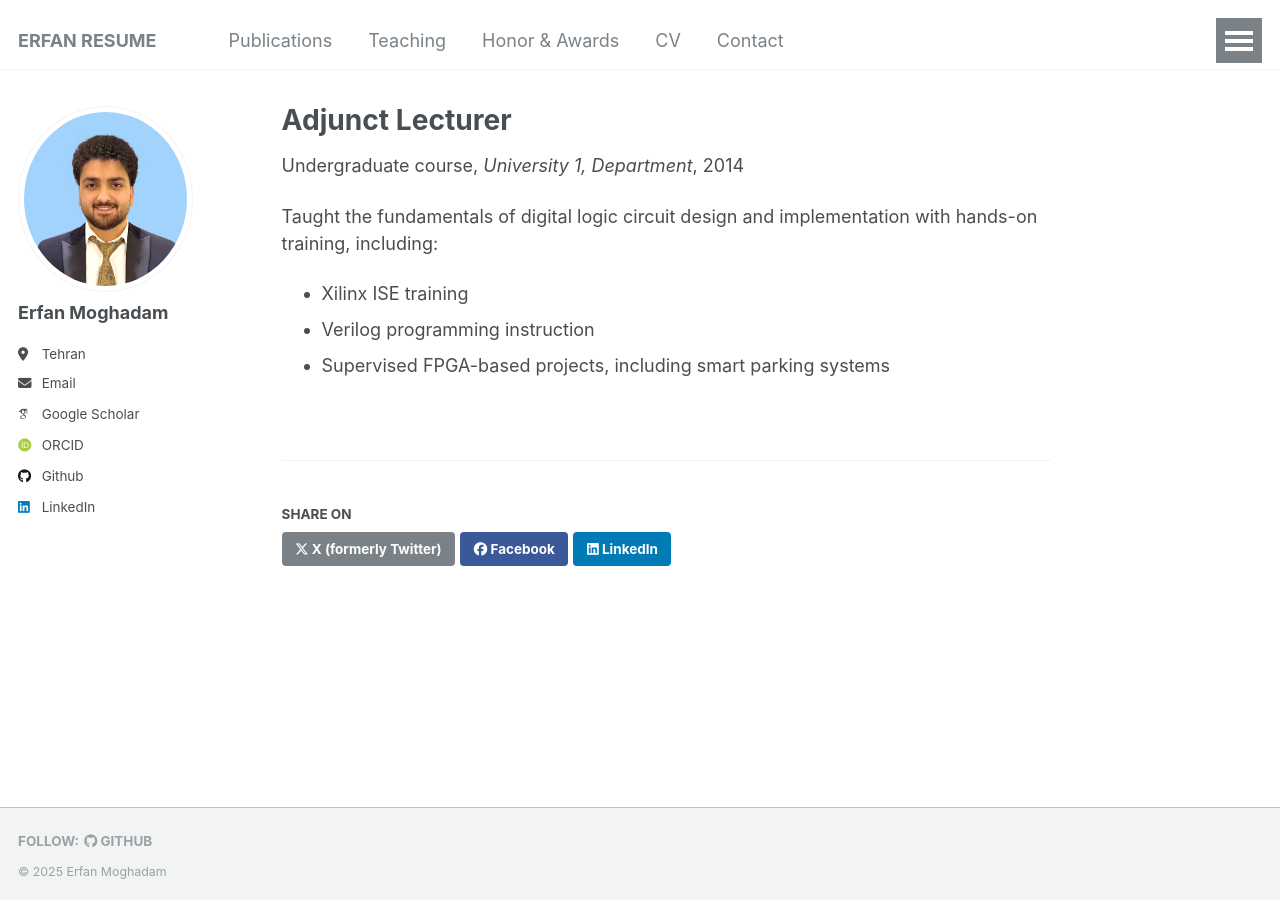
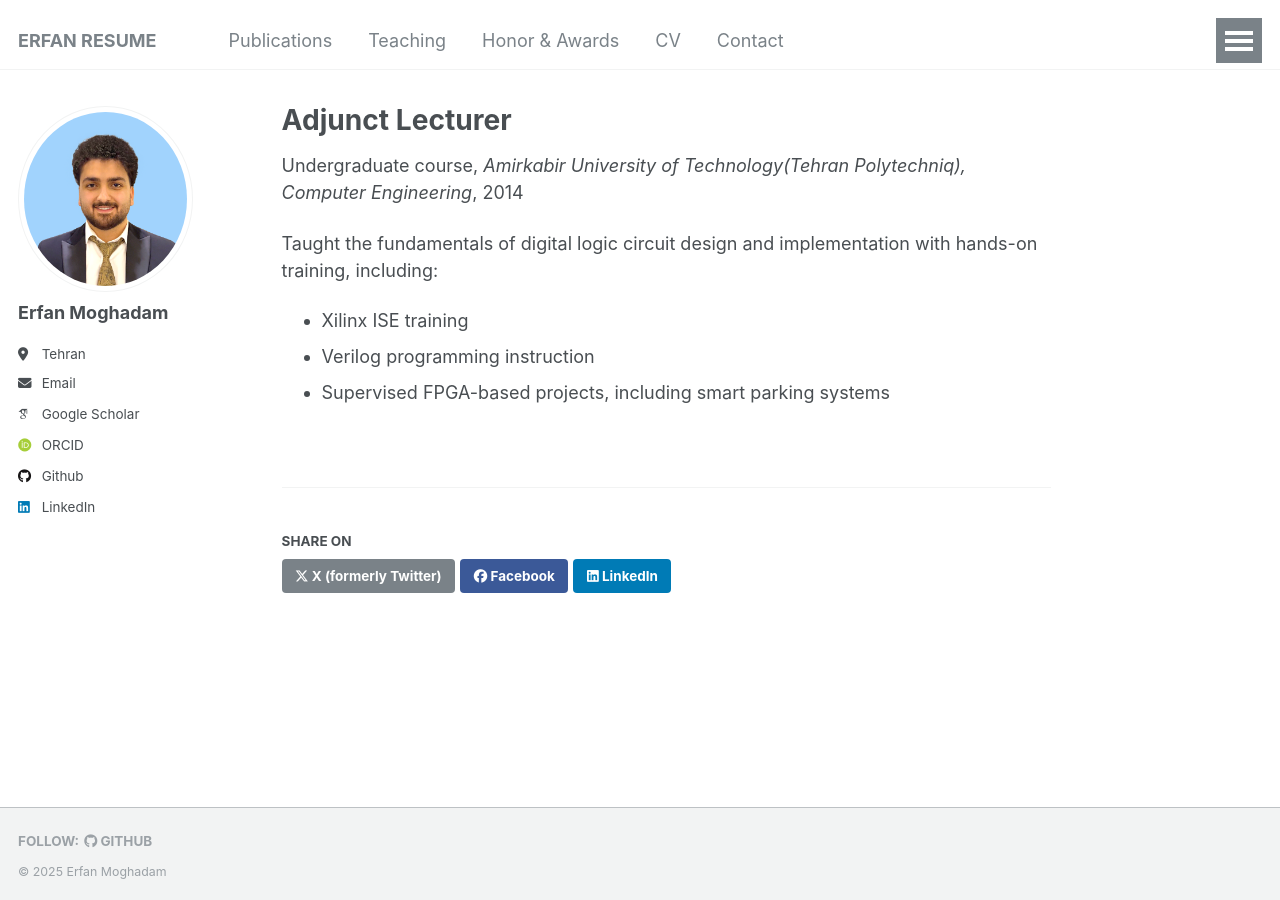
Before and after one commit to erfanresume/erfanresume.github.io, a Jekyll site: the page built from _teaching/2024-spring-teaching-1.md, in a window 1280 px wide. Built offline with Jekyll 4.4.1, drawn with Linux system fonts in a browser that asks for light colours; some web fonts are replaced.

Commit message:
Update 2024-spring-teaching-1.md

```diff
--- a/_teaching/2024-spring-teaching-1.md
+++ b/_teaching/2024-spring-teaching-1.md
@@ -3,9 +3,9 @@ title: "Adjunct Lecturer"
 collection: teaching
 type: "Undergraduate course"
 permalink: /teaching/2024-spring-teaching-1
-venue: "University 1, Department"
+venue: "Amirkabir University of Technology(Tehran Polytechniq), Computer Engineering"
 date: 2014-01-01
-location: "City, Country"
+location: "Tehran, Iran"
 ---
 
 Taught the fundamentals of digital logic circuit design and implementation with hands-on training, including:
```
